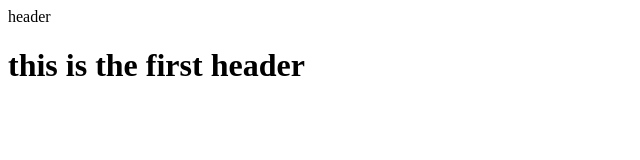
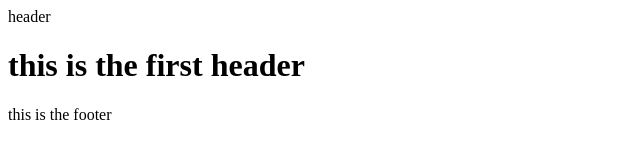
Before and after one commit to M-Hussain-Rezaie/git-project, a plain HTML site: page index.html in a window 1280 px wide. Shown: the full height of the page, 0-640 px from the left. Drawn offline with Linux system fonts and the light colour scheme.

```diff
--- a/index.html
+++ b/index.html
@@ -17,7 +17,7 @@
 
     </div>
     <footer>
-        <footer></footer>
+    this is the footer
     </footer>
 </body>
 </html>
```
